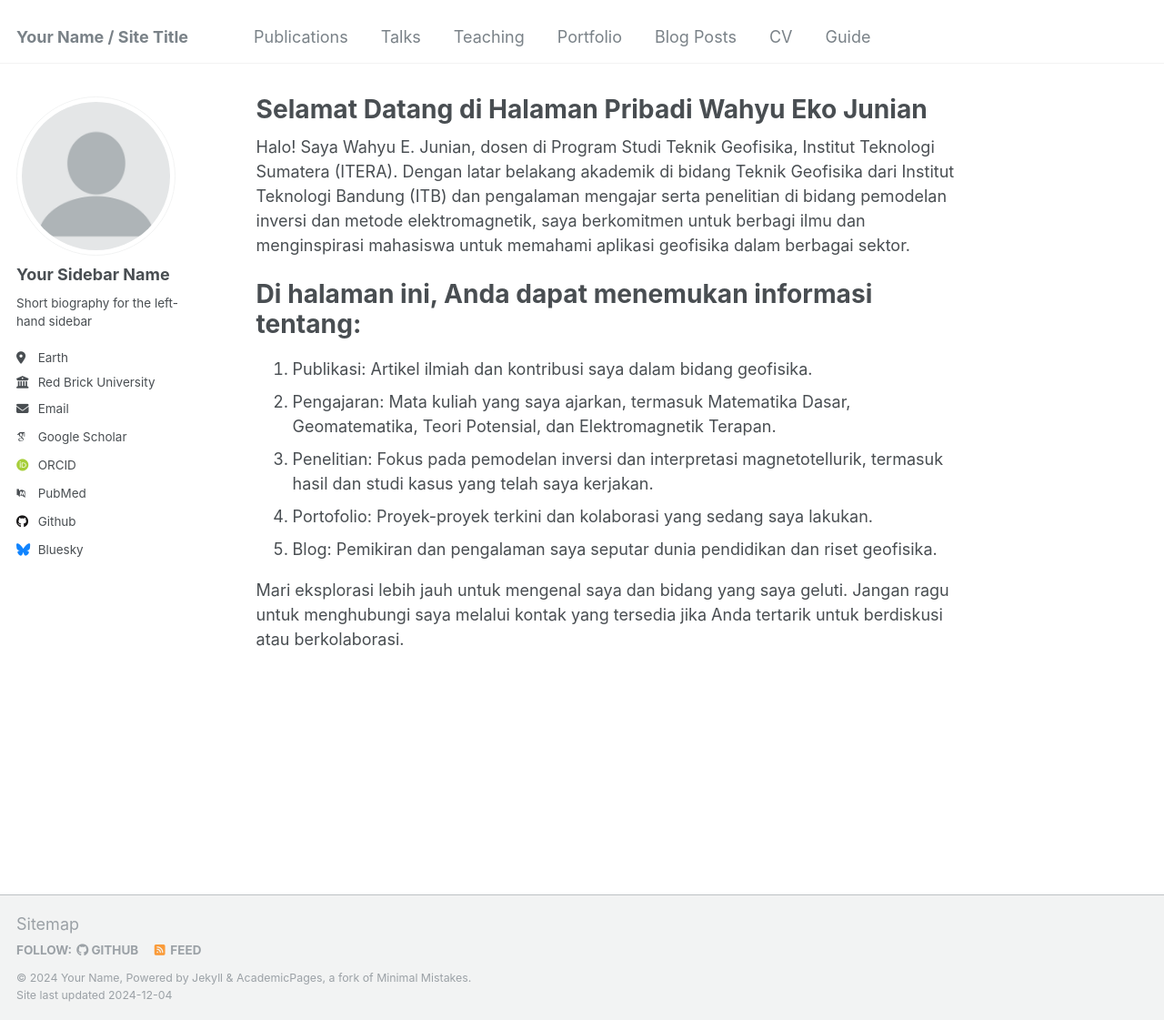
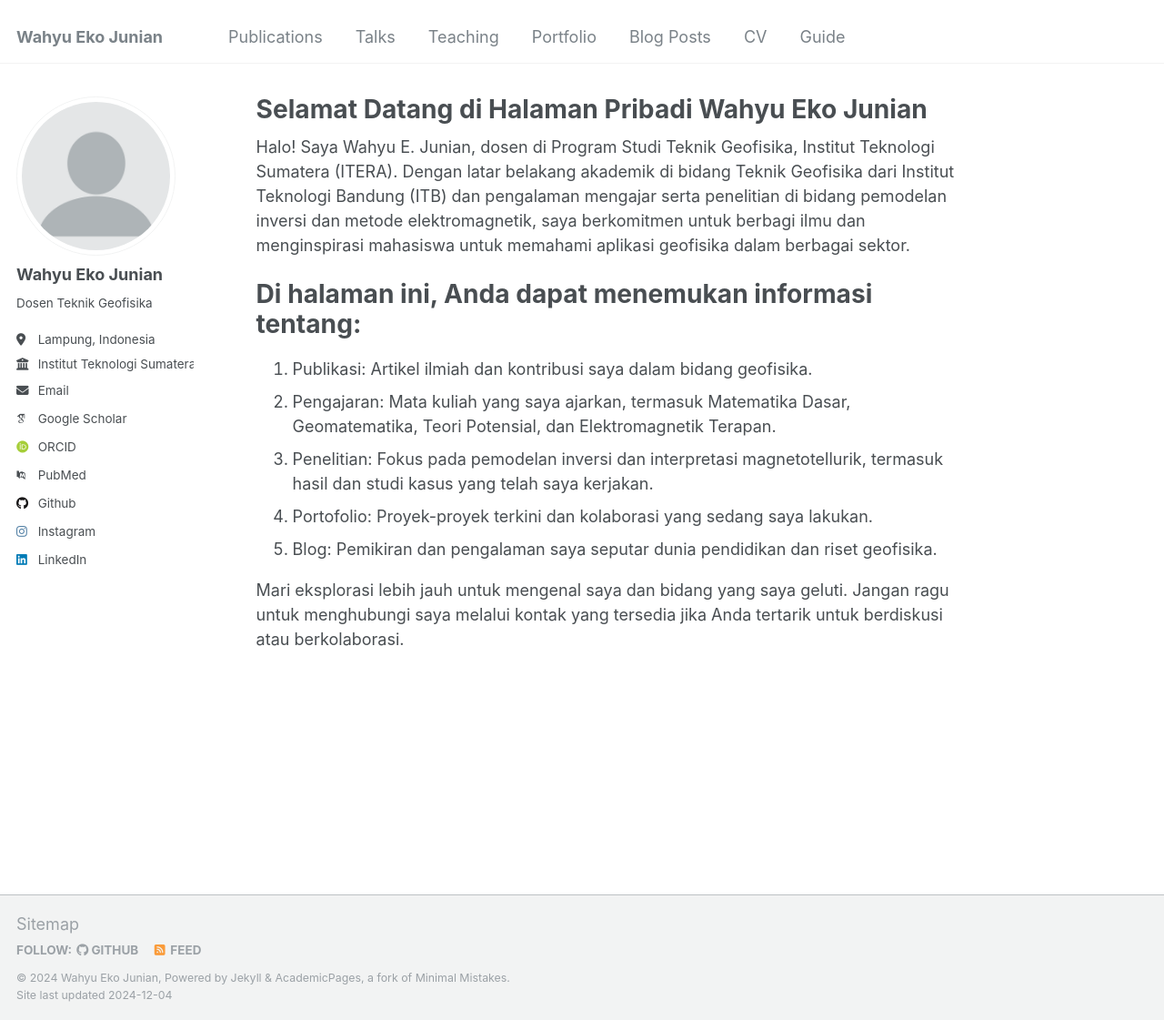
Before and after one commit to wahyuejunian/wejunian, a Jekyll site: the page built from _pages/about.md, in a window 1280 px wide and 1121 px high. Shown: the whole window at 91% size. Built offline with Jekyll 4.4.1, drawn with Linux system fonts in a browser that asks for light colours; some web fonts are replaced.

Commit message:
Update _config.yml

```diff
--- a/_config.yml
+++ b/_config.yml
@@ -8,13 +8,13 @@
 
 # Basic Site Settings
 locale                   : "en-US"
-title                    : "Your Name / Site Title"
+title                    : "Wahyu Eko Junian"
 title_separator          : "-"
-name                     : &name "Your Name"
+name                     : &name "Wahyu Eko Junian"
 description              : &description "personal description"
-url                      : https://academicpages.github.io # the base hostname & protocol for your site e.g. "https://[your GitHub username].github.io"
+url                      : https://wejunian.github.io # the base hostname & protocol for your site e.g. "https://[your GitHub username].github.io"
 baseurl                  : "" # the subpath of your site, e.g. "/blog"
-repository               : "academicpages/academicpages.github.io"
+repository               : "wahyuejunian/wejunian.github.io"
 
 # Site Author - The following control what appear as part of the author content on the side bar.
 #               If a field is blank the icon and link will not appear, otherwise it will be shown.
@@ -22,13 +22,13 @@ repository               : "academicpages/academicpages.github.io"
 author:
   # Biographic information
   avatar           : "profile.png"
-  name             : "Your Sidebar Name"
+  name             : "Wahyu Eko Junian"
   pronouns         : # example: "she/her"
-  bio              : "Short biography for the left-hand sidebar"
-  location         : "Earth"
-  employer         : "Red Brick University"
+  bio              : "Dosen Teknik Geofisika"
+  location         : "Lampung, Indonesia"
+  employer         : "Institut Teknologi Sumatera"
   uri              : # URL
-  email            : "none@example.org"
+  email            : "wahyu.junian@tg.itera.ac.id"
 
   # Academic websites
   arxiv            : # URL - Update with the correct link to your profile
@@ -44,21 +44,21 @@ author:
   bitbucket        : # Username - Update with your username on the site
   codepen          : # Username
   dribbble         : # Username
-  github           : "academicpages"
+  github           : "wahyuejunian"
   kaggle           : # Username
   stackoverflow    : # User number or user number and name (i.e., use "1" or "1/jeff-atwood")
 
   # Social media
-  bluesky          : "bsky.app" # Replace this with you Bluesky username
+  bluesky          : # Replace this with you Bluesky username
   facebook         : # Username
   flickr           : # Username
   foursquare       : # Username
   goodreads        : # Username
   google_plus      : # Username
   keybase          : # Username
-  instagram        : # Username
+  instagram        : wahyuejunian # Username
   lastfm           : # Username
-  linkedin         : # Username
+  linkedin         : wahyuejunian # Username
   mastodon         : # URL
   medium           : # URL
   pinterest        : # Username
```
